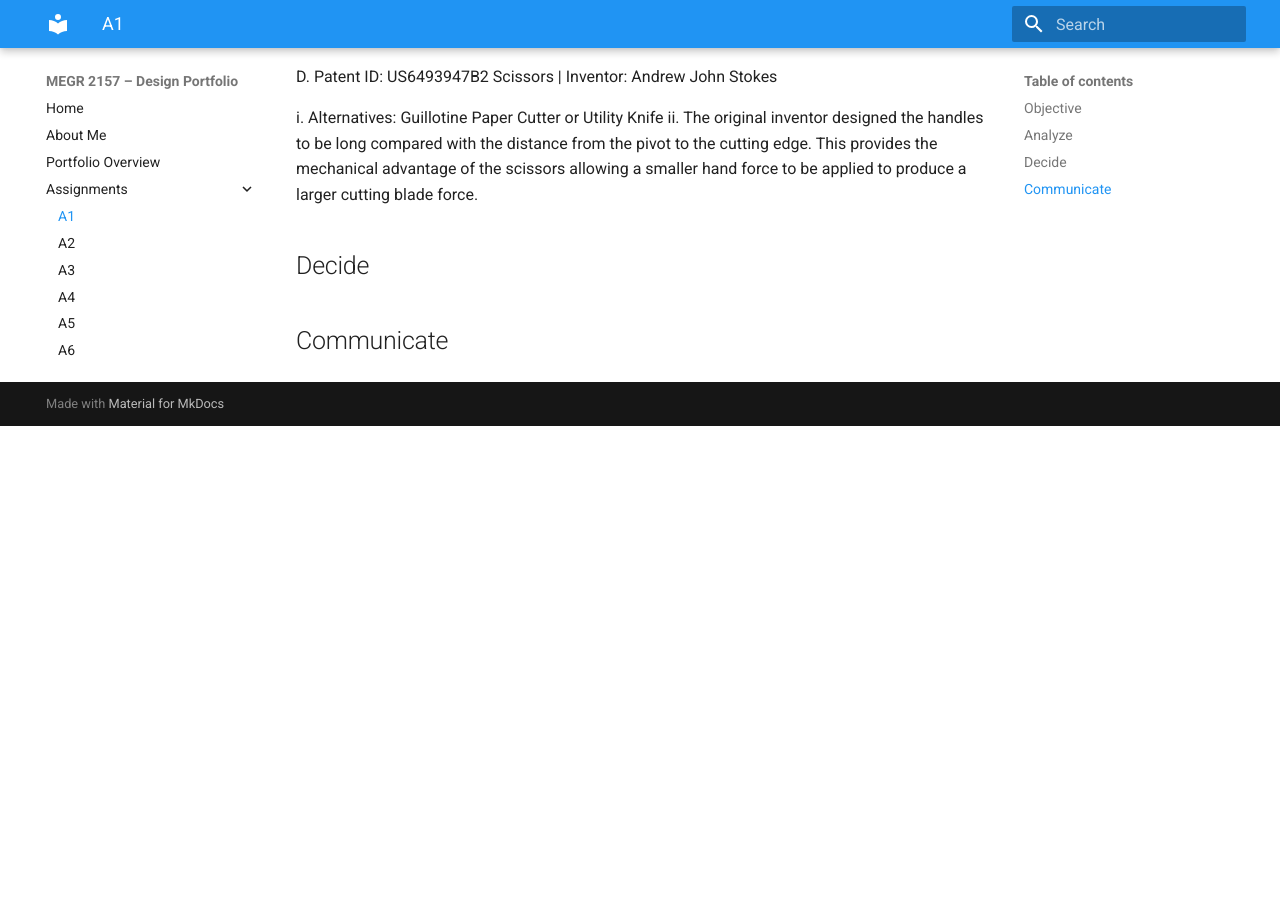
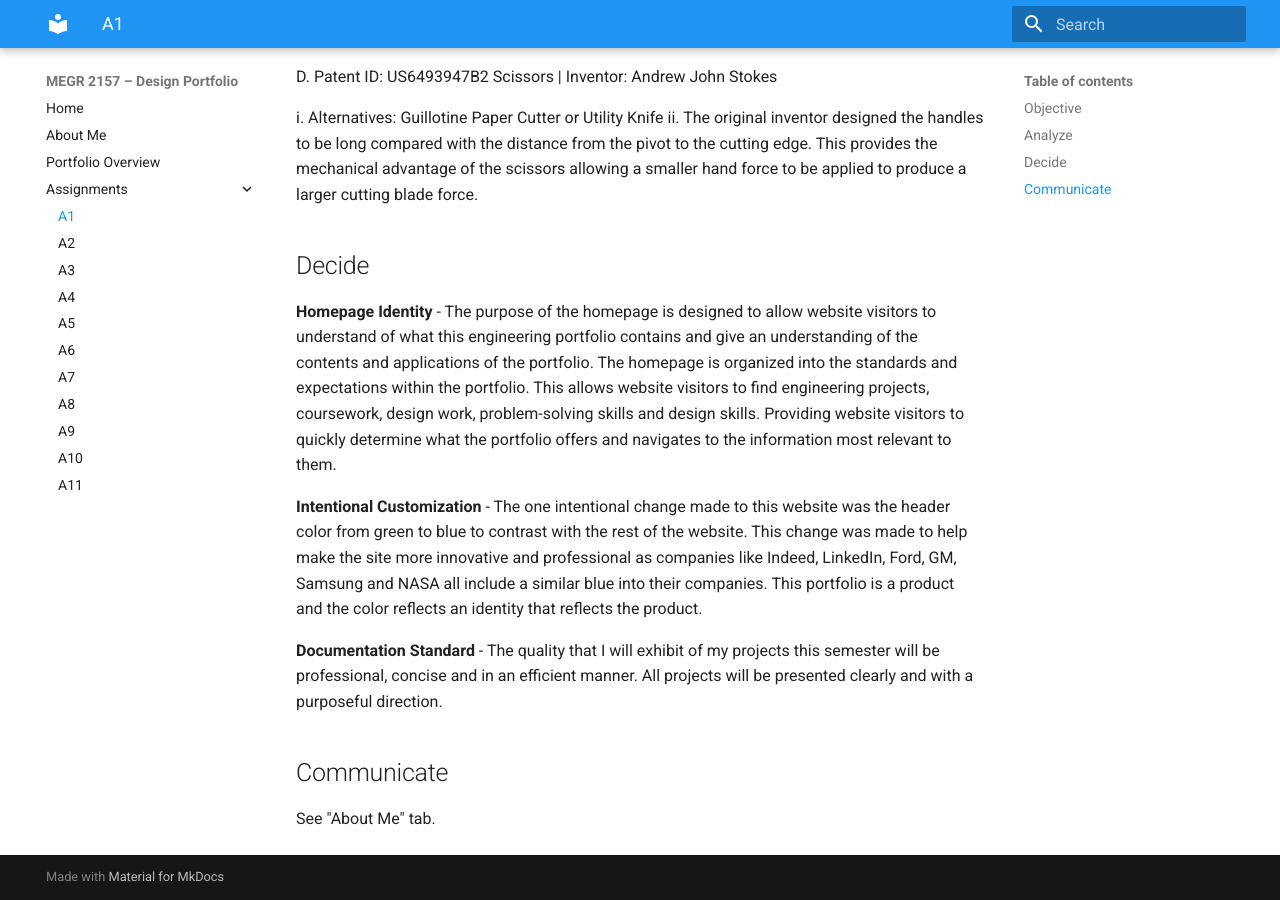
Before and after one commit to AidenGrake/megr2157-portfolio, an MkDocs documentation site: the page built from docs/assignments/A01/index.md, in a window 1280 px wide and 900 px high, scrolled down 949 px. Built offline with MkDocs 1.6.1 and Material for MkDocs 9.7.7, drawn with Linux system fonts in a browser that asks for light colours; before the commit the page ends 1375 px from its top, so only the background shows below that.

Commit message:
Enhance homepage identity and customization details
Added sections on homepage identity and intentional customization, and updated documentation standard.

```diff
--- a/docs/assignments/A01/index.md
+++ b/docs/assignments/A01/index.md
@@ -32,6 +32,11 @@ i. Alternatives: Guillotine Paper Cutter or Utility Knife
 ii. The original inventor designed the handles to be long compared with the distance from the pivot to the cutting edge. This provides the mechanical advantage of the scissors allowing a smaller hand force to be applied to produce a larger cutting blade force.
 
 ## Decide
+**Homepage Identity** - The purpose of the homepage is designed to allow website visitors to understand of what this engineering portfolio contains and give an understanding of the contents and applications of the portfolio. The homepage is organized into the standards and expectations within the portfolio. This allows website visitors to find engineering projects, coursework, design work, problem-solving skills and design skills. Providing website visitors to quickly determine what the portfolio offers and navigates to the information most relevant to them.
 
+**Intentional Customization** - The one intentional change made to this website was the header color from green to blue to contrast with the rest of the website. This change was made to help make the site more innovative and professional as companies like Indeed, LinkedIn, Ford, GM, Samsung and NASA all include a similar blue into their companies. This portfolio is a product and the color reflects an identity that reflects the product.
+
+**Documentation Standard** - The quality that I will exhibit of my projects this semester will be professional, concise and in an efficient manner. All projects will be presented clearly and with a purposeful direction.
 
 ## Communicate
+See "About Me" tab.
```
